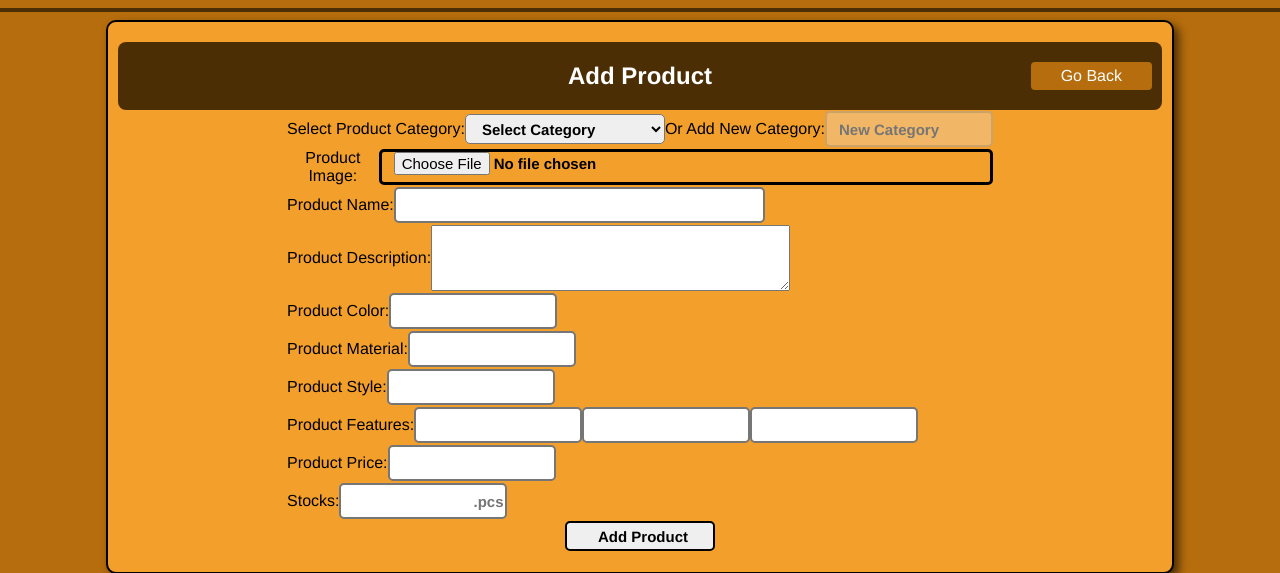
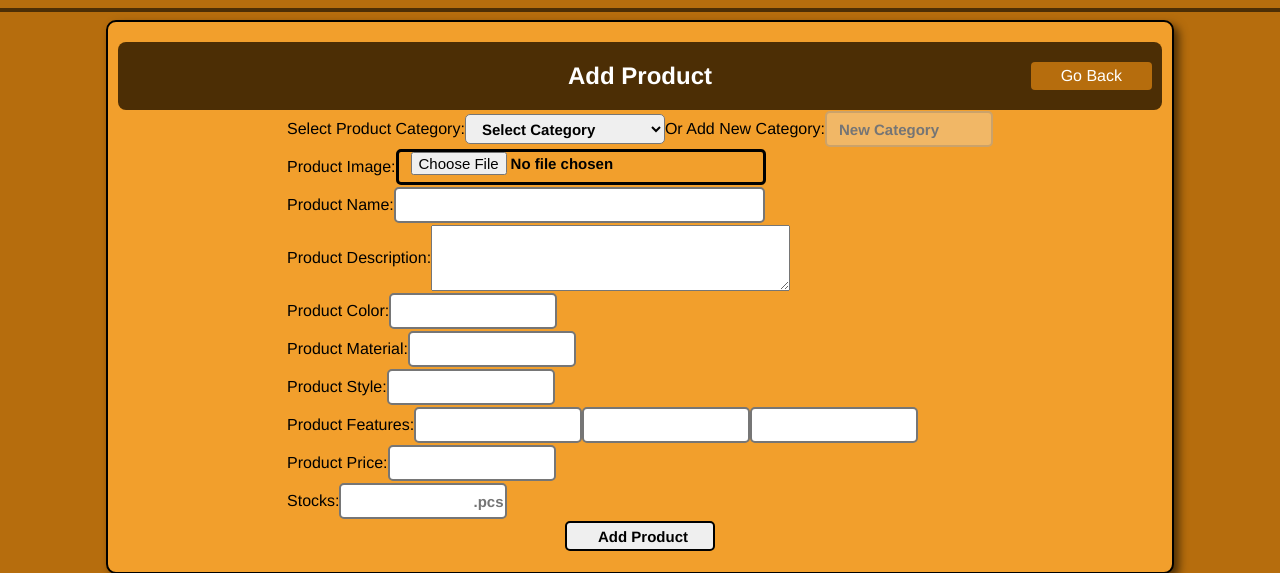
Before and after one commit to jan2022305846/E-Commerce, a PHP site: page /add_product.php in a window 1280 px wide. Shown: the part 100-673 px from the top of the page. Run offline with PHP 8.4, Linux system fonts and the light colour scheme; data comes from the database, SQL or seed files in the repository; data that the repository does not hold is empty.

Commit message:
final version

```diff
--- a/add_product.php
+++ b/add_product.php
@@ -188,7 +188,7 @@ if ($_SERVER["REQUEST_METHOD"] == "POST") {
                 <tr>
                     <td class="prod-td">
                         <label for="product_image">Product Image:</label><br>
-                        <input type="file" id="product_image" name="product_image" placeholder="Add Image Here:" accept="image/*" style="width: 100%;"><br>
+                        <input type="file" id="product_image" name="product_image" placeholder="Add Image Here:" accept="image/*" style="width: 50%;"><br>
                     </td>
                 </tr>
                 <tr>
```
